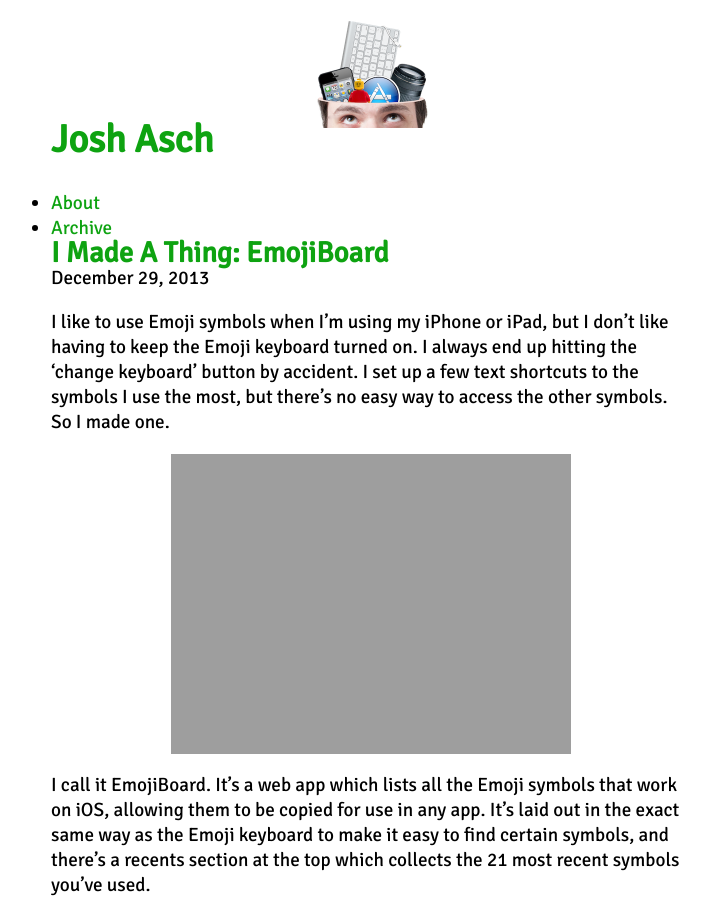
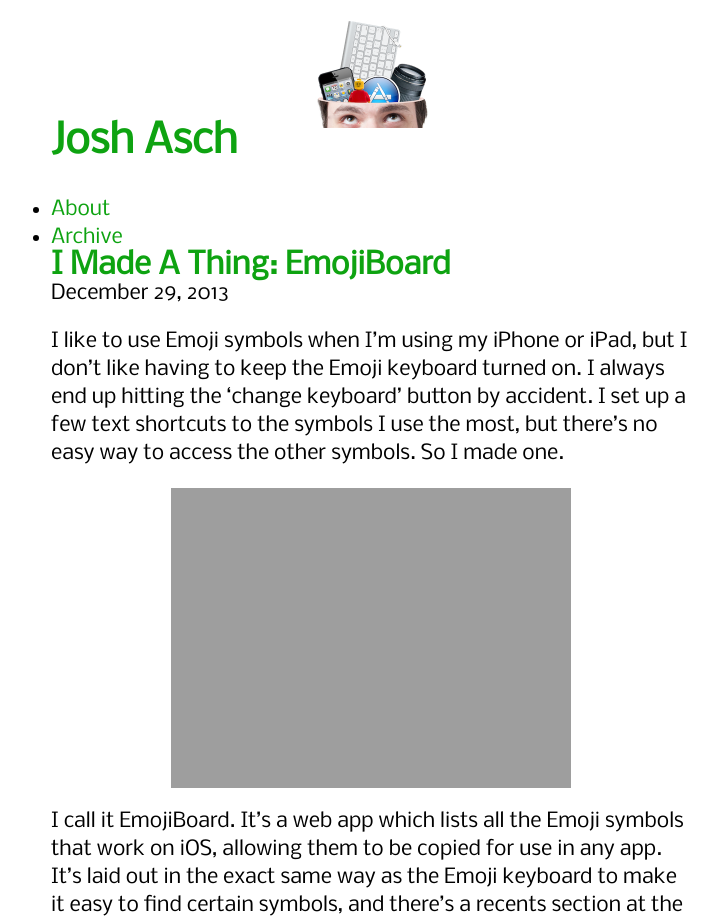
Before and after one commit to jobbogamer/jobbogamer.github.io, a Jekyll site: the page built from index.html, in a window 1280 px wide. Shown: the top 918 px of the page, without its empty margins (269-986 px from the left). Built offline with Jekyll 4.4.1, drawn with Linux system fonts in a browser that asks for light colours; Markdown is read by kramdown in place of the engine named in the settings; the list of posts is cut into pages by our own code.

Commit message:
Finally settled on a font choice

```diff
--- a/_layouts/default.html
+++ b/_layouts/default.html
@@ -10,7 +10,7 @@
 		<meta name="viewport" content="width=device-width, initial-scale=1" />
 		<meta name="canonical" content="{{ site.url }}{{ page.url }}" />
 
-		<link href='http://fonts.googleapis.com/css?family=Signika' rel='stylesheet' type='text/css'>
+		<link href='http://fonts.googleapis.com/css?family=Nobile' rel='stylesheet' type='text/css'>
         <link rel="stylesheet" href="/css/syntax.css" />
         <link rel="stylesheet" href="/css/bigfoot-number.css" />
         <link rel="stylesheet" href="/css/main.css" />
--- a/css/main.css
+++ b/css/main.css
@@ -28,9 +28,9 @@
 /*****************************************************************************/
 
 body {
-	font-size: 1.2em;
-	line-height: 1.3em;
-	font-family: 'Signika', sans-serif;
+	font-size: 1.25em;
+	line-height: 1.4em;
+	font-family: 'Nobile', sans-serif;
 }
 
 a {
```
